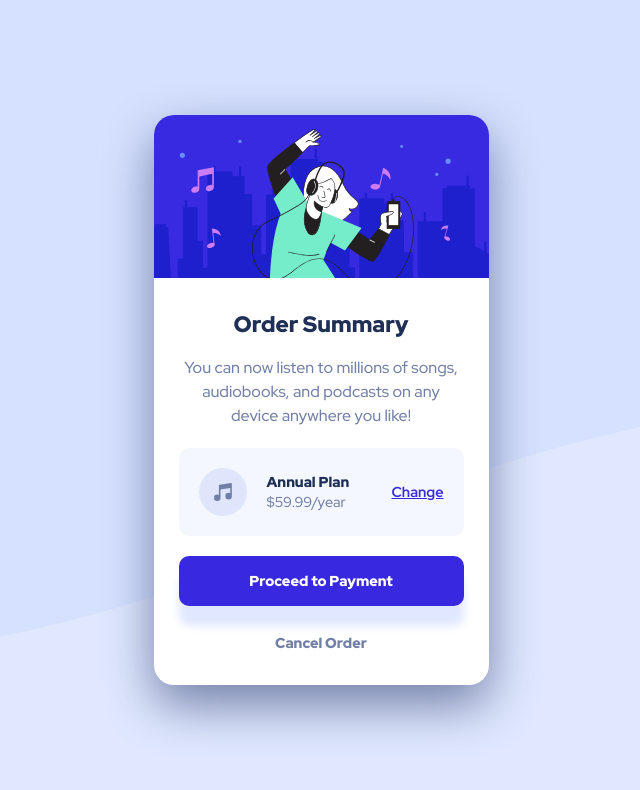
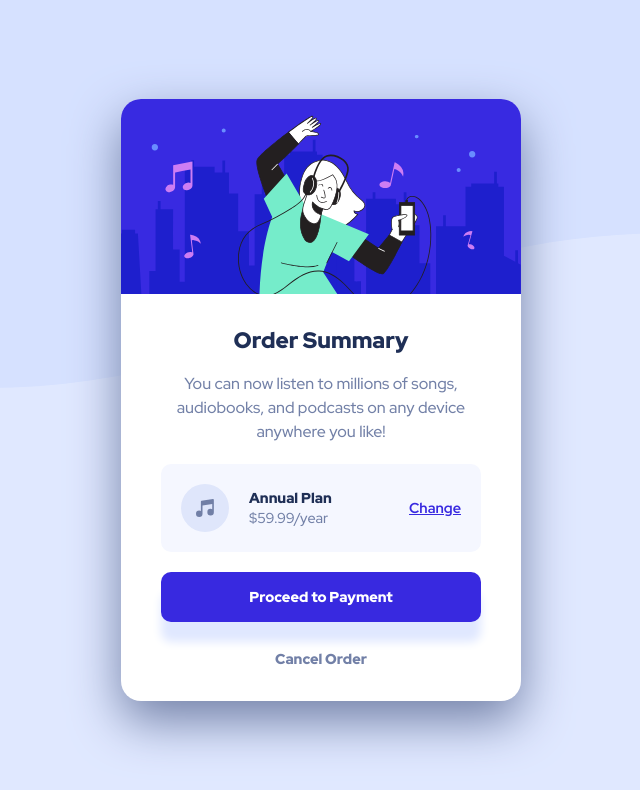
Before and after one commit to SuperSonic57/fem-order-summary-component, a website: page index.html in a window 1280 px wide. Shown: the whole page, without its empty margins (319-959 px from the left). Drawn offline with Linux system fonts and the light colour scheme.

Commit message:
Change min width for media queries

```diff
--- a/index.html
+++ b/index.html
@@ -10,7 +10,7 @@
     </head>
     <body>
         <picture id="pattern-background">
-            <source srcset="images/pattern-background-desktop.svg" media="(min-width: 1300px)">
+            <source srcset="images/pattern-background-desktop.svg" media="(min-width: 500px)">
             <img src="images/pattern-background-mobile.svg" alt="Pattern Background Mobile">
         </picture>
         <div class="component-grid">
--- a/sass/modules/_component.sass
+++ b/sass/modules/_component.sass
@@ -7,11 +7,11 @@
 	overflow: hidden
 	width: 335px
 	box-shadow: 0px 20px 50px $clr-desaturated-blue
-	@media screen and (min-width: 1300px)
+	@media screen and (min-width: 500px)
 		width: 400px
 	.component-text
 		padding: 35px 25px
-		@media screen and (min-width: 1300px)
+		@media screen and (min-width: 500px)
 			padding: 35px 40px
 		h1
 			font-size: 1.4rem
```
Also changed, not shown: css/style.css.
